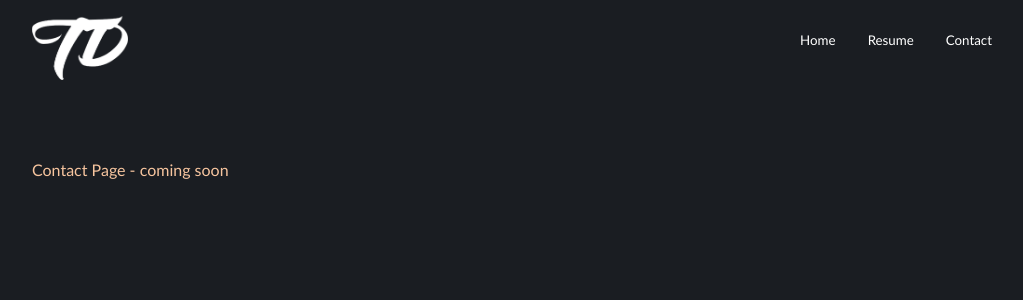
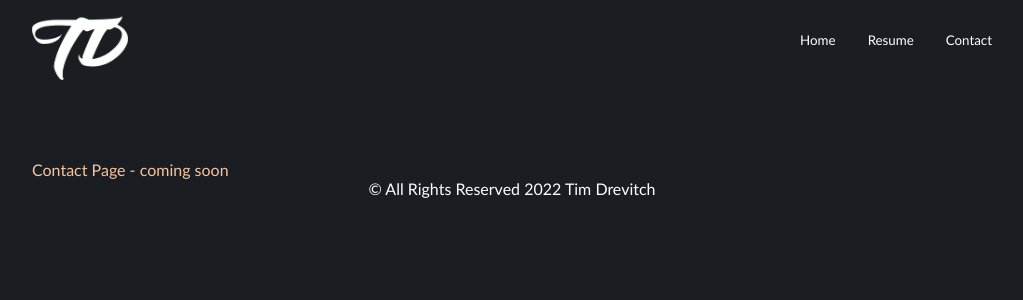
Before and after one commit to timdrevitch/tim-drevitch-portfolio, a React (Create React App) app in the folder client/: page /tim-drevitch-portfolio/contact in a window 1280 px wide. Shown: the top 300 px of the page, without its empty margins (128-1151 px from the left). Built offline with nearby package versions, Linux system fonts and the light colour scheme.

Commit message:
🦵 Added a site footer

```diff
--- a/client/src/Components/App.tsx
+++ b/client/src/Components/App.tsx
@@ -3,8 +3,8 @@ import { BrowserRouter as Router, Route, Routes } from "react-router-dom"
 import Contact from "../Pages/Contact"
 import Home from "../Pages/Home"
 import Resume from "../Pages/Resume"
+import Footer from "./Layout/Footer"
 import Navbar from "./Layout/Navbar"
-import SocialMedia from "./SocialMedia"
 
 const App: FC = (): JSX.Element => {
   return (
@@ -15,6 +15,7 @@ const App: FC = (): JSX.Element => {
         <Route path="/tim-drevitch-portfolio/resume" element={<Resume />} />
         <Route path="/tim-drevitch-portfolio/contact" element={<Contact />} />
       </Routes>
+      <Footer />
     </Router>
   )
 }
--- /dev/null
+++ b/client/src/Components/Layout/Footer.tsx
@@ -0,0 +1,16 @@
+import { FC } from "react"
+import { FooterContainer } from "../../Styles/FooterStyles"
+
+const Footer: FC = (): JSX.Element => {
+  const current: Date = new Date()
+  const thisYear: string = `${current.getFullYear()}`
+
+  return (
+    <FooterContainer>
+      <div>© All Rights Reserved {thisYear} Tim Drevitch</div>
+      <br />
+    </FooterContainer>
+  )
+}
+
+export default Footer
--- /dev/null
+++ b/client/src/Styles/FooterStyles.ts
@@ -0,0 +1,7 @@
+import styled from "styled-components"
+
+export const FooterContainer = styled.div`
+  text-align: center;
+  font-family: Trebuchet MS, sans-serif;
+  color: white;
+`
```
